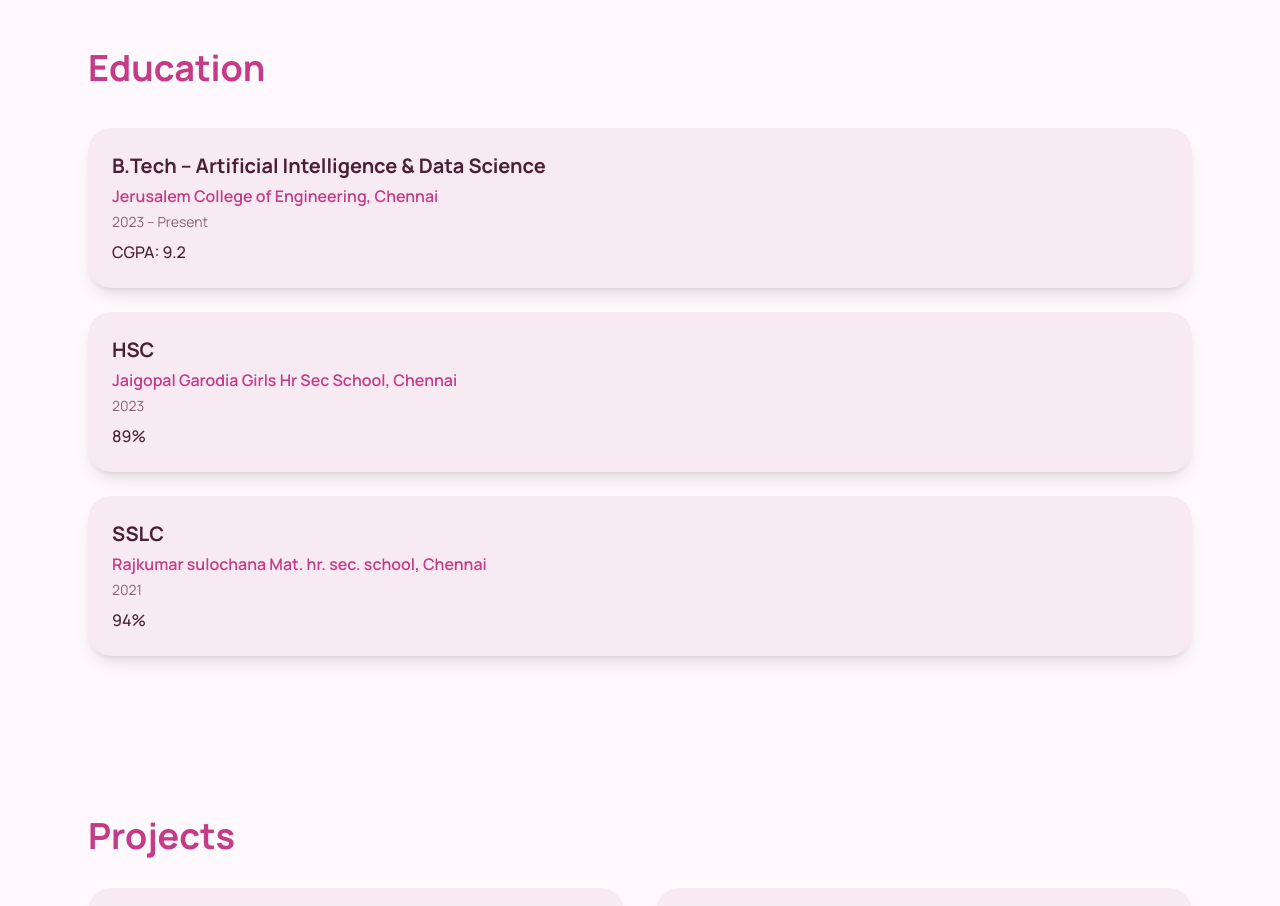
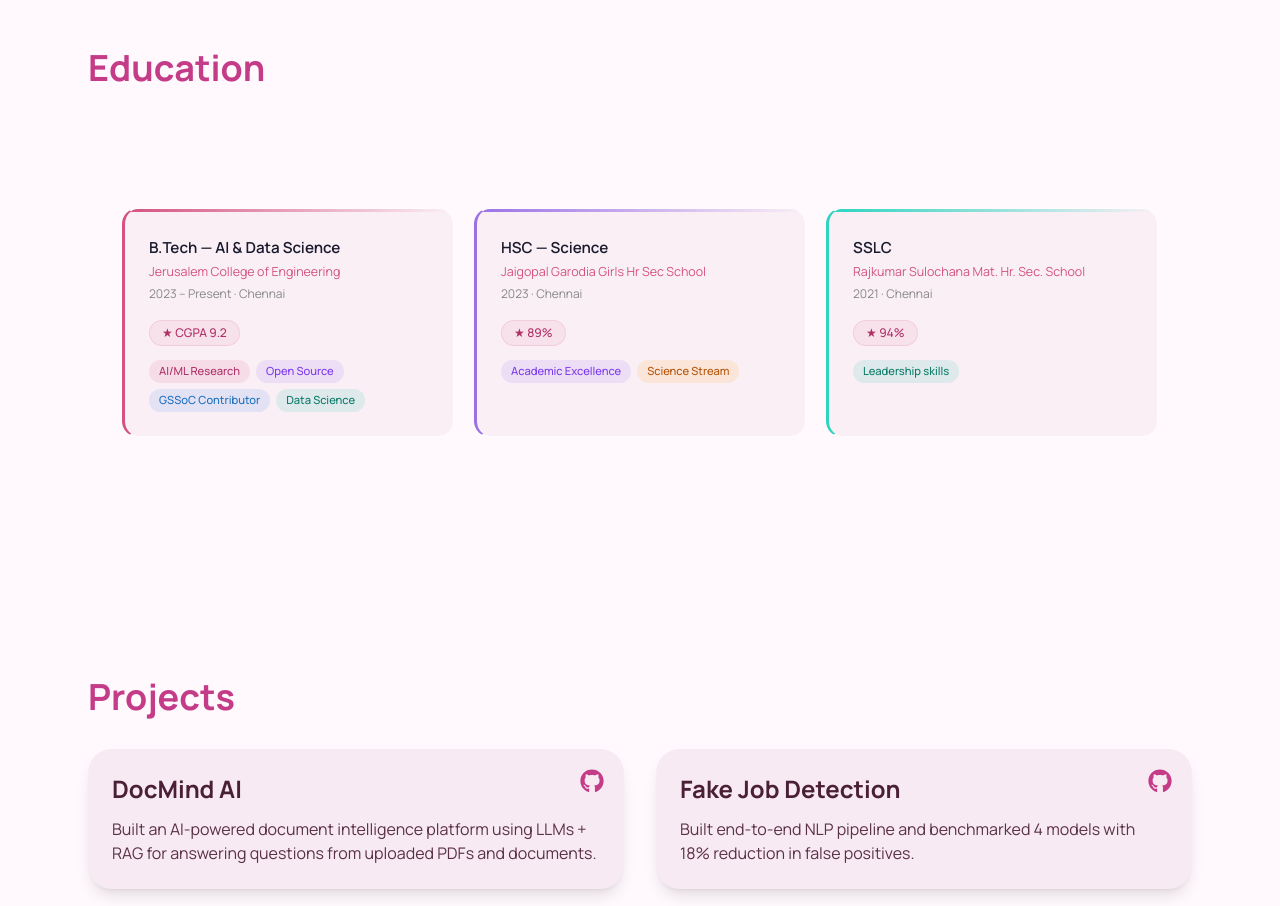
Before and after one commit to PojashriJM/PojashriJM_Portfolio, a Next.js app: page / in a window 1280 px wide. Shown: the part 3240-4146 px from the top of the page. Built offline with nearby package versions, Linux system fonts and the light colour scheme.

Commit message:
Enhanced education section

```diff
--- a/app/page.tsx
+++ b/app/page.tsx
@@ -13,6 +13,7 @@
 import Navbar from "@/components/navbar";
 import Contact from "@/components/Contact";
 import Experience from "@/components/Experience";
+import Education from "@/components/Education";
 export default function Home() {
   const [darkMode, setDarkMode] = useState(false);
 
@@ -231,11 +232,12 @@
           <h2 className="text-4xl text-[#C43C88] dark:text-[#E164A8] font-bold mb-10">
             Education
           </h2>
+          <Education />
 
-          <div className="space-y-6">
+          {/* <div className="space-y-6">
 
             {/* College */}
-            <div className="bg-[#F8EAF2] dark:bg-[#220814] p-6 rounded-3xl shadow-lg">
+            {/* <div className="bg-[#F8EAF2] dark:bg-[#220814] p-6 rounded-3xl shadow-lg">
               <h3 className="text-xl font-bold">
                 B.Tech – Artificial Intelligence & Data Science
               </h3>
@@ -251,10 +253,10 @@
               <p className="mt-2 font-medium">
                 CGPA: 9.2
               </p>
-            </div>
+            </div> */}
 
             {/* School (Optional) */}
-            <div className="bg-[#F8EAF2] dark:bg-[#220814] p-6 rounded-3xl shadow-lg">
+            {/* <div className="bg-[#F8EAF2] dark:bg-[#220814] p-6 rounded-3xl shadow-lg">
               <h3 className="text-xl font-bold">
                 HSC
               </h3>
@@ -282,13 +284,13 @@
 
               <p className="text-sm text-[#8B6479] dark:text-[#BDA9B6] mt-1">
                 2021
-              </p>
+              </p> */}
 
-              <p className="mt-2 font-medium">
+              {/* <p className="mt-2 font-medium">
                 94%
               </p>
             </div>
-          </div>
+          </div> */}
           </motion.div>
         </section>
         {/* Projects */}
--- /dev/null
+++ b/components/Education.jsx
@@ -0,0 +1,206 @@
+"use client";
+
+import { useEffect, useState } from "react";
+
+const educationData = [
+  {
+    degree: "B.Tech — AI & Data Science",
+    institution: "Jerusalem College of Engineering",
+    year: "2023 – Present · Chennai",
+    score: "CGPA 9.2",
+    accentLight: "#d4537e",
+    accentDark: "#c43c88",
+    tags: [
+      { label: "AI/ML Research",      bg: "rgba(212,83,126,0.12)", color: "#b03068" },
+      { label: "Open Source",         bg: "rgba(139,92,246,0.12)", color: "#7c3aed" },
+      { label: "GSSoC Contributor",   bg: "rgba(59,130,246,0.12)", color: "#1d6fbd" },
+      { label: "Data Science",        bg: "rgba(20,184,166,0.12)", color: "#0d7a68" },
+    ],
+  },
+  {
+    degree: "HSC — Science",
+    institution: "Jaigopal Garodia Girls Hr Sec School",
+    year: "2023 · Chennai",
+    score: "89%",
+    accentLight: "#9b72e6",
+    accentDark: "#c43c88",
+    tags: [
+      { label: "Academic Excellence", bg: "rgba(139,92,246,0.12)", color: "#7c3aed" },
+      { label: "Science Stream",      bg: "rgba(245,158,11,0.12)", color: "#b45309" },
+    ],
+  },
+  {
+    degree: "SSLC",
+    institution: "Rajkumar Sulochana Mat. Hr. Sec. School",
+    year: "2021 · Chennai",
+    score: "94%",
+    accentLight: "#2dd4bf",
+    accentDark: "#c43c88",
+    tags: [
+      { label: "Leadership skills",  bg: "rgba(20,184,166,0.12)", color: "#0d7a68" },
+    ],
+  },
+];
+
+export default function Education() {
+  const [isDark, setIsDark] = useState(false);
+
+  useEffect(() => {
+    const check = () =>
+      setIsDark(document.documentElement.classList.contains("dark"));
+    check();
+    const observer = new MutationObserver(check);
+    observer.observe(document.documentElement, { attributes: true, attributeFilter: ["class"] });
+    return () => observer.disconnect();
+  }, []);
+
+  return (
+    <section
+      id="education"
+      style={{
+        padding: "5rem 2rem",
+        maxWidth: "1100px",
+        margin: "0 auto",
+      }}
+    >
+
+      <div
+        style={{
+          display: "grid",
+          gridTemplateColumns: "repeat(auto-fit, minmax(280px, 1fr))",
+          gap: "1.25rem",
+        }}
+      >
+        {educationData.map((item) => (
+          <div
+            key={item.degree}
+            style={{
+              position: "relative",
+              borderRadius: "16px",
+              padding: "1.5rem",
+              overflow: "hidden",
+              backdropFilter: "blur(12px)",
+              WebkitBackdropFilter: "blur(12px)",
+              background: isDark
+                ? "#3a1228"
+                : "rgba(248,234,242,0.65)",
+              borderTop: isDark
+                ? "1px solid rgba(196,60,136,0.2)"
+                : "1px solid rgba(255,255,255,0.75)",
+              borderRight: isDark
+                ? "1px solid rgba(196,60,136,0.2)"
+                : "1px solid rgba(255,255,255,0.75)",
+              borderBottom: isDark
+                ? "1px solid rgba(196,60,136,0.2)"
+                : "1px solid rgba(255,255,255,0.75)",
+              borderLeft: `3px solid ${isDark ? item.accentDark : item.accentLight}`,
+              transition: "transform 0.2s ease, box-shadow 0.2s ease",
+            }}
+            onMouseEnter={(e) => {
+              e.currentTarget.style.transform = "translateY(-4px)";
+              e.currentTarget.style.boxShadow = isDark
+                ? "0 8px 32px rgba(196,60,136,0.15)"
+                : "0 8px 32px rgba(212,83,126,0.12)";
+            }}
+            onMouseLeave={(e) => {
+              e.currentTarget.style.transform = "translateY(0)";
+              e.currentTarget.style.boxShadow = "none";
+            }}
+          >
+            {/* Top accent line */}
+            <div
+              style={{
+                position: "absolute",
+                top: 0,
+                left: 0,
+                right: 0,
+                height: "3px",
+                background: `linear-gradient(to right, ${isDark ? item.accentDark : item.accentLight}, transparent)`,
+              }}
+            />
+
+            <p
+              style={{
+                fontSize: "0.95rem",
+                fontWeight: 600,
+                color: isDark ? "#f0d6e8" : "#1a1a2e",
+                marginBottom: "0.3rem",
+                marginTop: "0.25rem",
+                lineHeight: 1.4,
+              }}
+            >
+              {item.degree}
+            </p>
+
+            <p
+              style={{
+                fontSize: "0.78rem",
+                color: isDark ? "#c43c88" : "#d4537e",
+                marginBottom: "0.2rem",
+              }}
+            >
+              {item.institution}
+            </p>
+
+            <p
+              style={{
+                fontSize: "0.75rem",
+                color: isDark ? "rgba(240,214,232,0.45)" : "#888",
+                marginBottom: "1rem",
+              }}
+            >
+              {item.year}
+            </p>
+
+            {/* Score badge */}
+            <span
+              style={{
+                display: "inline-flex",
+                alignItems: "center",
+                gap: "4px",
+                fontSize: "0.75rem",
+                fontWeight: 500,
+                background: isDark
+                  ? "rgba(196,60,136,0.15)"
+                  : "rgba(212,83,126,0.08)",
+                color: isDark ? "#e88cbf" : "#b03068",
+                borderRadius: "20px",
+                padding: "3px 12px",
+                marginBottom: "0.9rem",
+                border: isDark
+                  ? "1px solid rgba(196,60,136,0.25)"
+                  : "1px solid rgba(212,83,126,0.15)",
+              }}
+            >
+              ★ {item.score}
+            </span>
+
+            {/* Tags */}
+            <div style={{ display: "flex", flexWrap: "wrap", gap: "6px" }}>
+              {item.tags.map((tag) => (
+                <span
+                  key={tag.label}
+                  style={{
+                    fontSize: "0.7rem",
+                    fontWeight: 500,
+                    borderRadius: "20px",
+                    padding: "3px 10px",
+                    background: isDark
+                      ? "rgba(255,255,255,0.06)"
+                      : tag.bg,
+                    color: isDark ? "#e88cbf" : tag.color,
+                    border: isDark
+                      ? "1px solid rgba(196,60,136,0.2)"
+                      : "none",
+                  }}
+                >
+                  {tag.label}
+                </span>
+              ))}
+            </div>
+          </div>
+        ))}
+      </div>
+    </section>
+  );
+}
```
